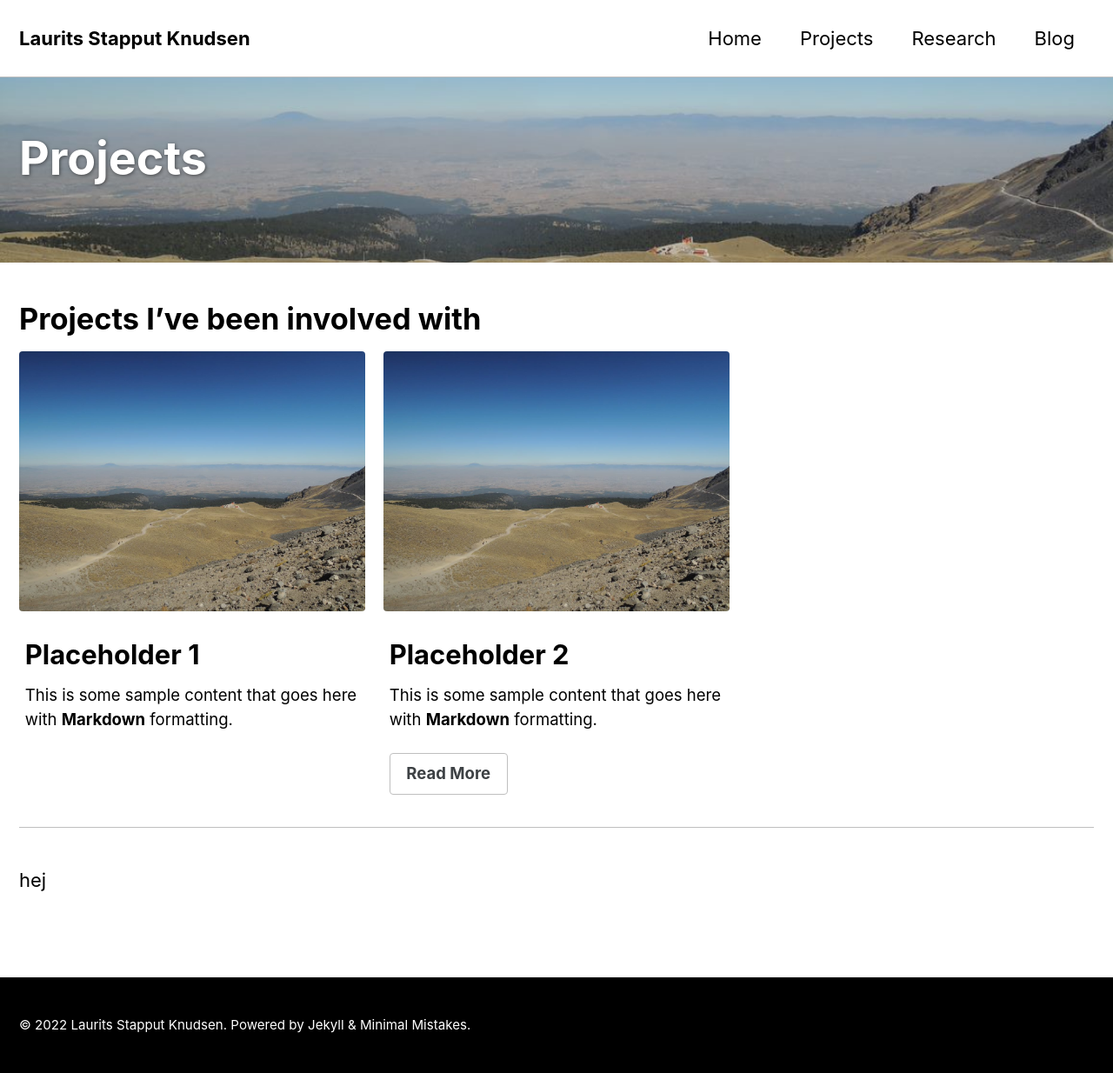
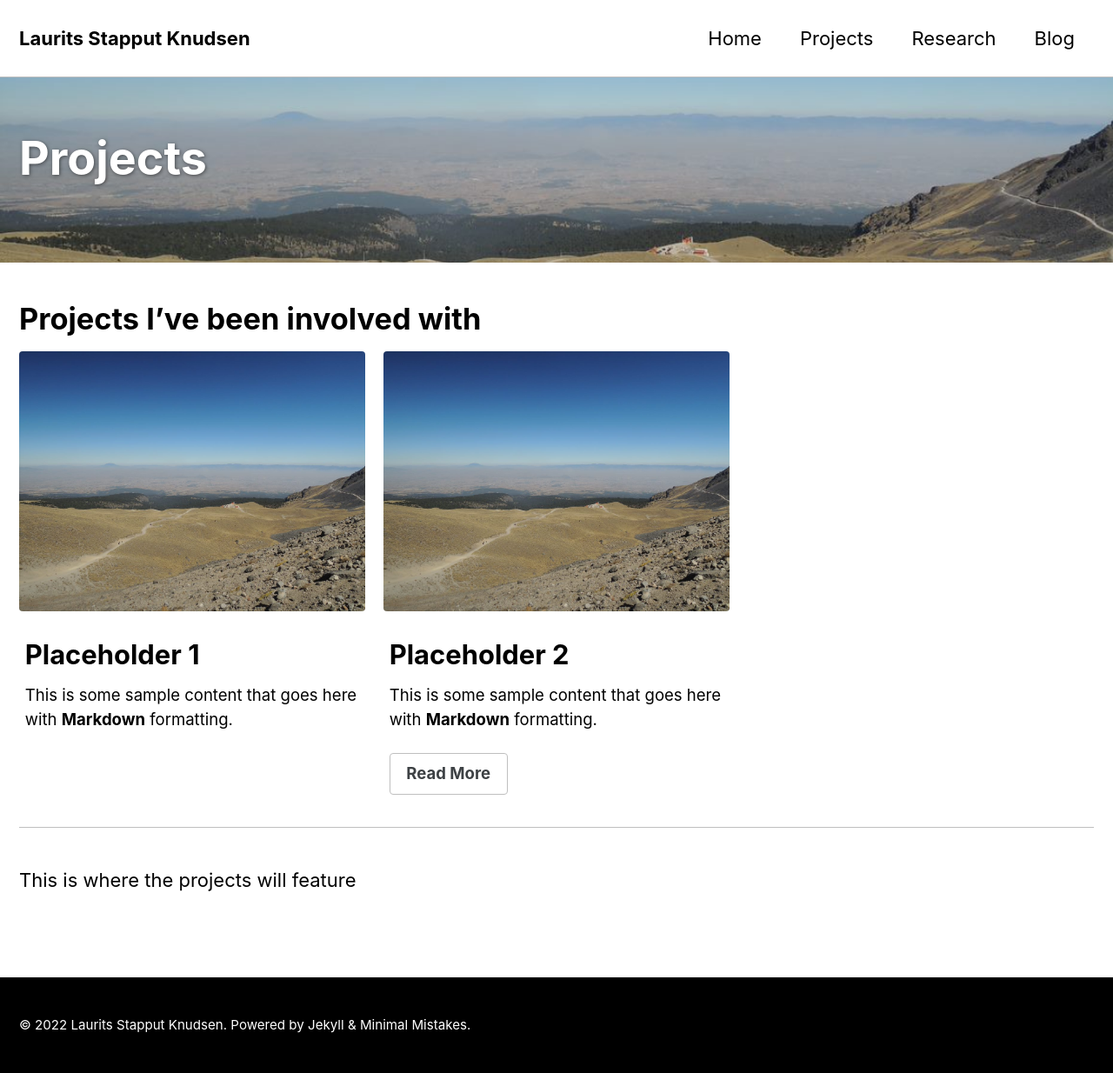
Before and after one commit to lstapputknudsen/lstapputknudsen.github.io, a Jekyll site: the page built from _pages/projects.md, in a window 1280 px wide. Shown: the whole page at 87% size. Built offline with Jekyll 4.4.1, drawn with Linux system fonts in a browser that asks for light colours; cached includes are drawn as plain includes.

Commit message:
Update projects.md

```diff
--- a/_pages/projects.md
+++ b/_pages/projects.md
@@ -25,4 +25,4 @@ feature_row:
 
 {% include feature_row %}
 
-hej
+This is where the projects will feature
```
